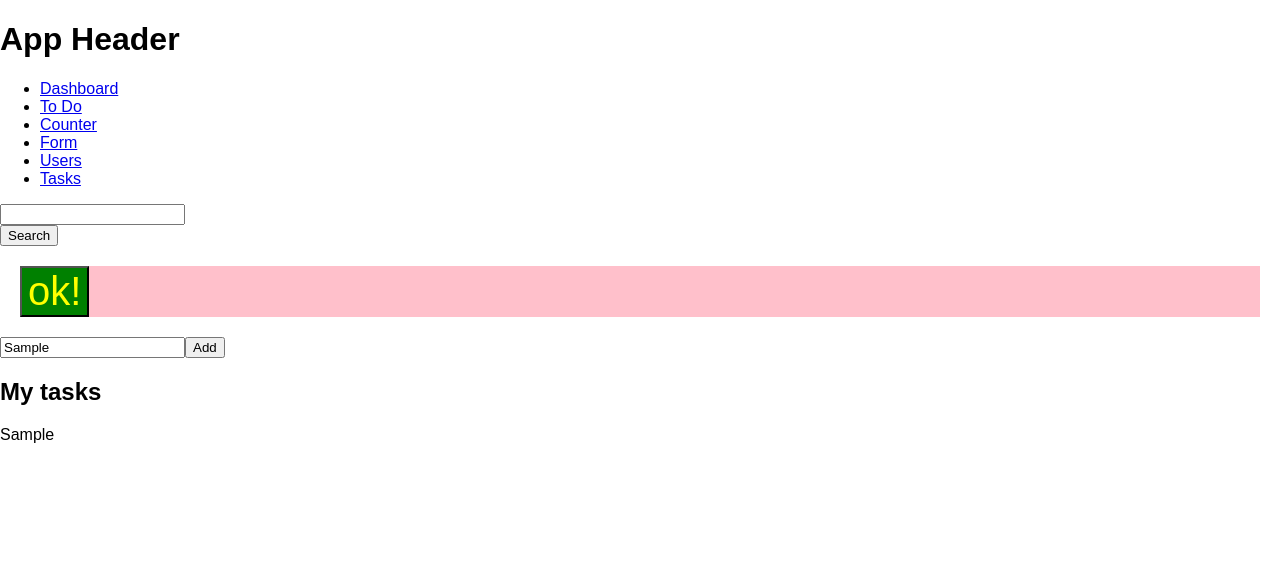
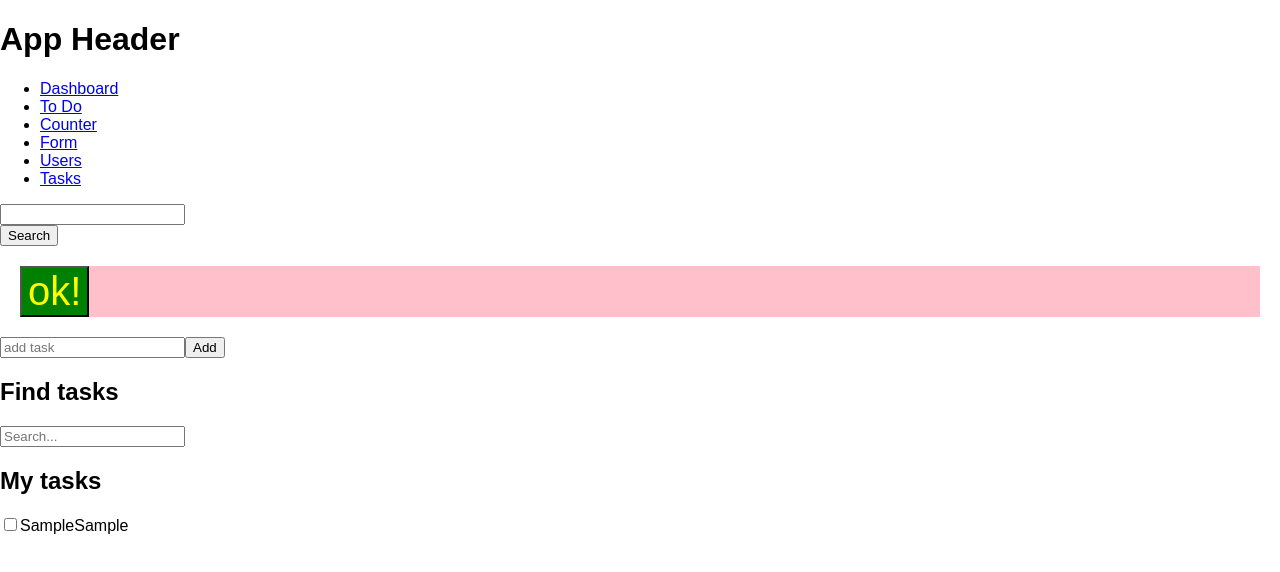
Before and after one commit to maciekpollub/todo, a React (Create React App) app: page /tasks in a window 1280 px wide. Both pictures are taken after typing "Sample" into the empty fields and a click on the input "Add". Shown: the top 572 px of the page. Built offline with nearby package versions, Linux system fonts and the light colour scheme.

Commit message:
Filter method added to the app...

```diff
--- a/src/App.js
+++ b/src/App.js
@@ -10,6 +10,7 @@ import './App.css';
 import Search from './components/search/index.js'
 import Users from './components/Users'
 import Container from './components/Tasks/Container'
+
 
 class App extends Component {
   render() {
--- a/src/components/Header.js
+++ b/src/components/Header.js
@@ -15,6 +15,7 @@ class Header extends Component {
                     <li><Link to='/users'>Users</Link></li>
                     <li><Link to='/tasks'>Tasks</Link></li>
                 </ul>
+
             </div>
 
         )
--- a/src/components/Tasks/Container.js
+++ b/src/components/Tasks/Container.js
@@ -1,11 +1,14 @@
 import React, {Component} from 'react'
+import Mark from './Mark.js'
 
 class Container extends Component {
     constructor(props){
         super(props);
         this.textChanged = this.textChanged.bind(this);
         this.handleSubmit = this.handleSubmit.bind(this);
+        this.searchChange = this.searchChange.bind(this);
         this.state = {
+            query: '',
             task: '',//to co wklepujemy jako nowe zadanie...
             tasks: []
         };
@@ -21,7 +24,11 @@ class Container extends Component {
             tasks: this.state.tasks.concat(this.state.task),
             task: ''
         });
-        event.preventDefault();
+        event.preventDefault();//aby cała strona nie ładowała się za każdym razem
+    }
+
+    searchChange(event) {
+        this.setState({query: event.target.value});
     }
 
 
@@ -32,16 +39,24 @@ class Container extends Component {
         return(
             <div>
                 <form onSubmit={this.handleSubmit}>
-                    <input type='text' placeholder='add task' onChange={this.textChanged}/>
+                    <input type='text'
+                           value={this.state.task}
+                           placeholder='add task'
+                           onChange={this.textChanged}/>
                     <input type='submit' value='Add' />
                 </form>
 
-            <h2>My tasks</h2>
-                {
-                    this.state.tasks.map((task,index) => (
-                        <div key={index}>{task}</div>
-                    ))
-                }
+
+                <h2>Find tasks </h2>
+                <input type='text' placeholder='Search...' onChange={this.searchChange} />
+                <h2>My tasks</h2>
+                    {
+                        this.state.tasks
+                            .filter((task) => task.indexOf(this.state.query) !== -1)
+                            .map((task,index) => (
+                            <Mark key={index} label={task} />
+                        ))
+                    }
             </div>
         )
     }
--- /dev/null
+++ b/src/components/Tasks/Mark.js
@@ -0,0 +1,46 @@
+import React, {Component} from 'react'
+
+
+class Mark extends Component {
+    constructor(props){
+        super(props);
+        this.handleChange = this.handleChange.bind(this);
+        this.state = {
+            checked: false//checkbox na początku nie jest zaznaczony
+        }
+    }
+
+
+
+    renderLabel() {
+        if (this.state.checked) {
+            return (
+                <span style={{textDecoration: 'line-through'}}>
+                    {this.props.label}
+                </span>
+                );
+        }
+        return this.props.label;
+    }
+
+
+
+
+
+    handleChange(event) {
+        this.setState({checked: event.target.checked });
+    }
+
+
+
+    render() {
+        return(
+            <div>
+                <input type='checkbox' onChange={this.handleChange}/>{this.props.label}
+                {this.renderLabel()}
+            </div>
+        )
+    }
+}
+
+export default Mark;
```
